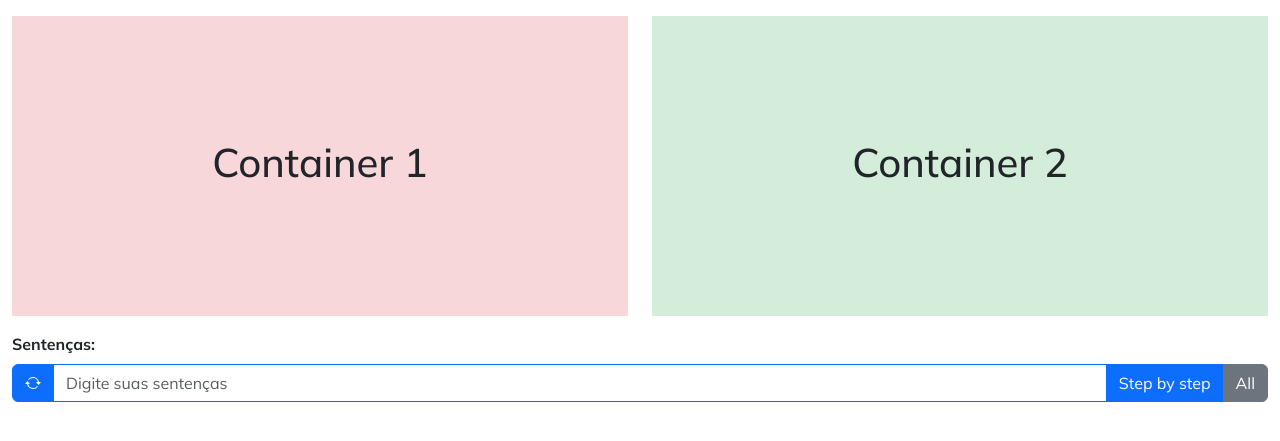
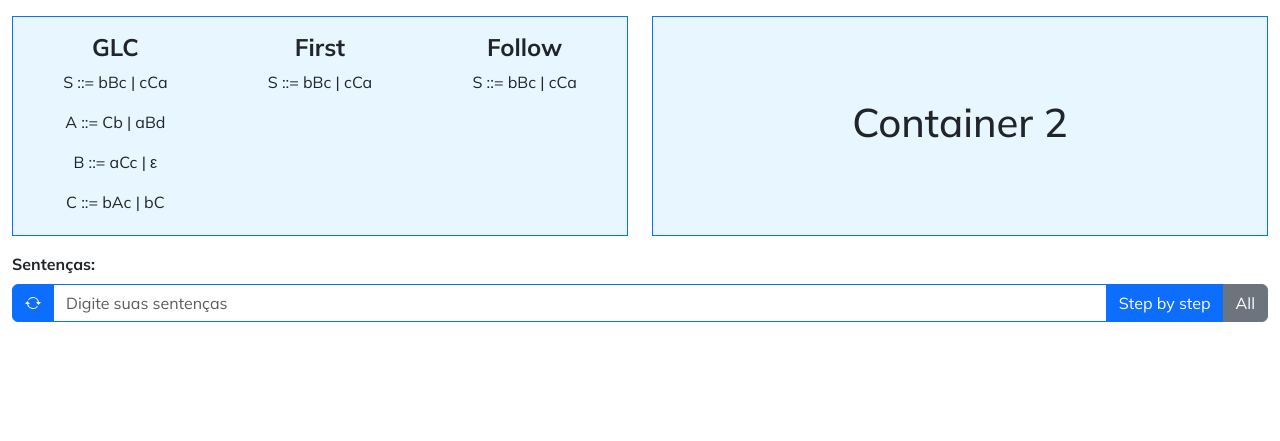
Before and after one commit to leodoprado/Analisador-Sintatico, a Flask app: page / in a window 1280 px wide. Shown: the part 62-503 px from the top of the page. Run offline with Flask 3, Linux system fonts and the light colour scheme.

Commit message:
att 11-06

```diff
--- a/templates/index.html
+++ b/templates/index.html
@@ -28,12 +28,26 @@
       <div class="container-fluid mt-3">
         <div class="row">
           <div class="col-sm-6">
-            <div class="d-flex justify-content-center align-items-center" style="height: 300px; background-color: #f8d7da;">
-              <h1>Container 1</h1>
+            <div class="d-flex justify-content-center align-items-start border border-primary" style="height: 220px; background-color: #e7f6ff;">
+              <div class="col-4 text-center mt-3">
+                <h1 class="fs-4 fw-bold">GLC</h1>
+                <p>S ::= bBc | cCa</p>
+                <p>A ::= Cb | aBd</p>
+                <p>B ::= aCc | ε</p>
+                <p>C ::= bAc | bC</p>
+              </div>
+              <div class="col-4 text-center mt-3">
+                <h1 class="fs-4 fw-bold">First</h1>
+                <p>S ::= bBc | cCa</p>
+              </div>
+              <div class="col-4 text-center mt-3">
+                <h1 class="fs-4 fw-bold">Follow</h1>
+                <p>S ::= bBc | cCa</p>
+              </div>
             </div>
           </div>
           <div class="col-sm-6">
-            <div class="d-flex justify-content-center align-items-center" style="height: 300px; background-color: #d4edda;">
+            <div class="d-flex justify-content-center align-items-center border border-primary" style="height: 220px; background-color: #e7f6ff;">
               <h1>Container 2</h1>
             </div>
           </div>
@@ -59,6 +73,7 @@
       </div>
 
 
+
       <script src="https://cdn.jsdelivr.net/npm/bootstrap@5.3.3/dist/js/bootstrap.bundle.min.js" integrity="sha384-YvpcrYf0tY3lHB60NNkmXc5s9fDVZLESaAA55NDzOxhy9GkcIdslK1eN7N6jIeHz" crossorigin="anonymous"></script>
       <script src="{{ url_for('static', filename='js/cru.js') }}"></script>
     </body>
```
